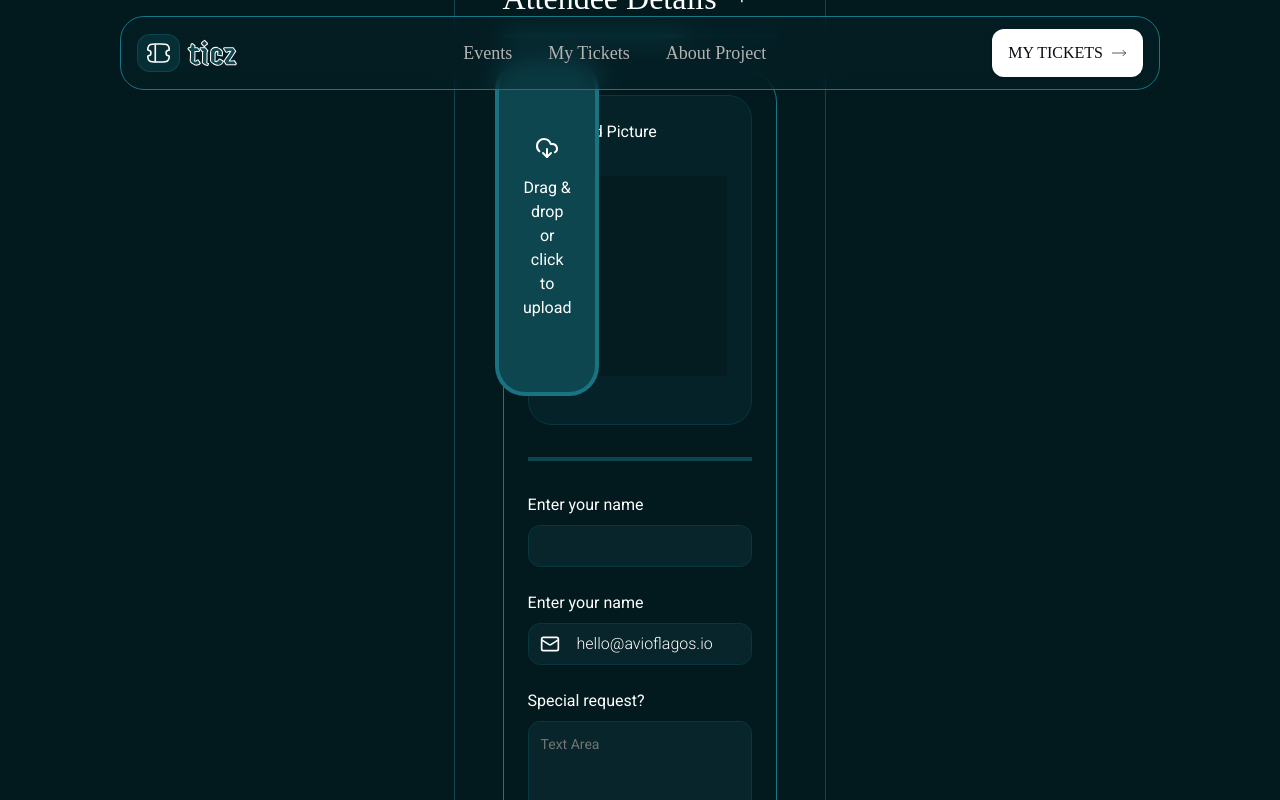
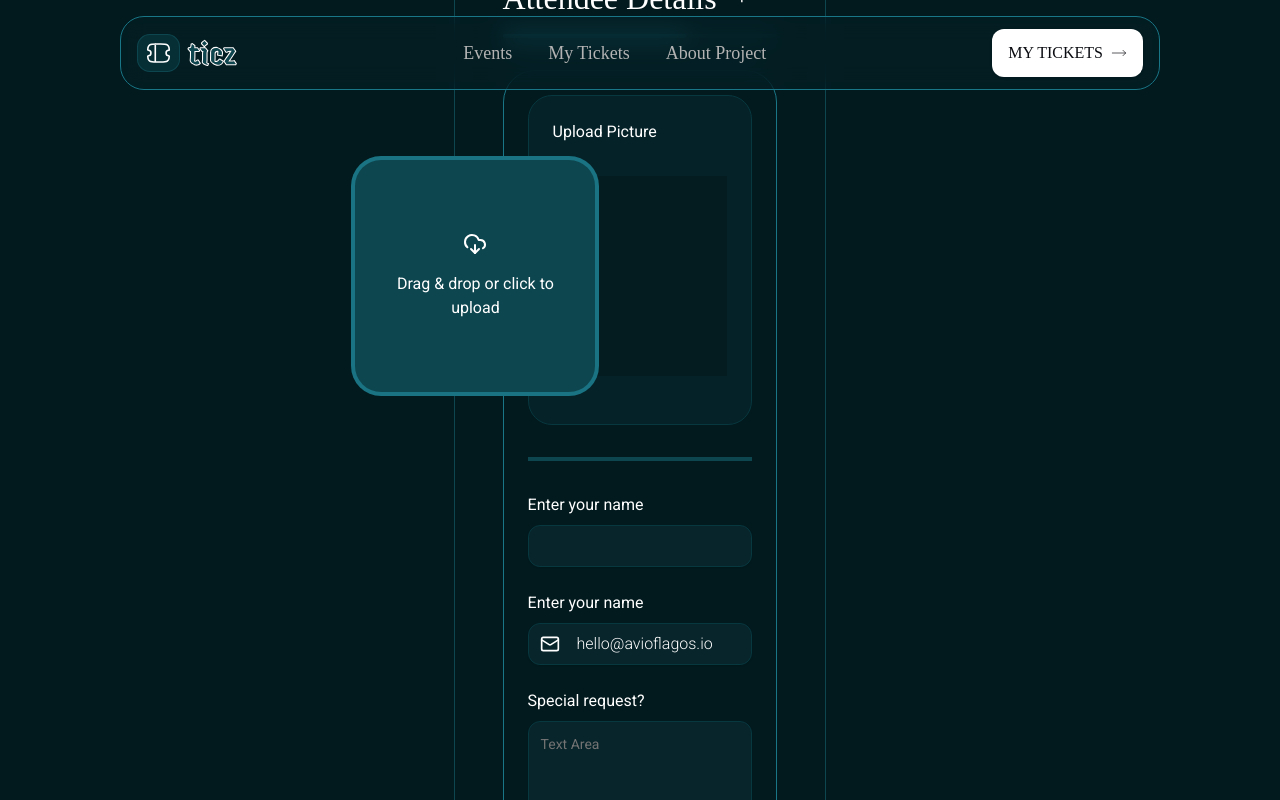
Before and after one commit to Fortstar09/tiez, a Next.js app: page / in a window 1280 px wide. Both pictures are taken after a click on the button "Next". Shown: the part 225-1025 px from the top of the page. Built offline with nearby package versions, Linux system fonts and the light colour scheme; a web font is replaced by a local one.

Commit message:
fix width issue

```diff
--- a/components/AttendeeDetails.tsx
+++ b/components/AttendeeDetails.tsx
@@ -77,7 +77,7 @@ const AttendeeDetails: React.FC<AttendeeDetailsProps> = ({ step, setStep }) => {
                                 <div {...getRootProps()} className={`${isDragActive ? "border-[#24A0B5]" : "border-[#24A0B5]/50"} absolute -bottom-5 right-32 flex flex-col items-center justify-center gap-4 px-6 py-[72px] border-4 bg-[#0E464F] rounded-[30px]`}>
                                     <input  {...getInputProps()} />
                                     <CloudDownload className="text-white" />
-                                    <p className="max-w-[192px] text-white text-center text-base roboto leading-normal">Drag & drop or click to upload</p>
+                                    <p className="w-[192px] text-white text-center text-base roboto leading-normal">Drag & drop or click to upload</p>
                                 </div>
                             )}
                         </div>
```
